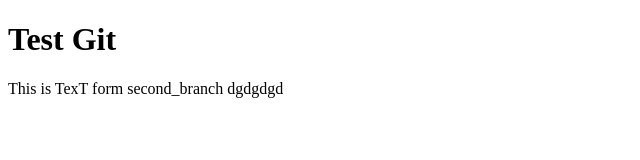
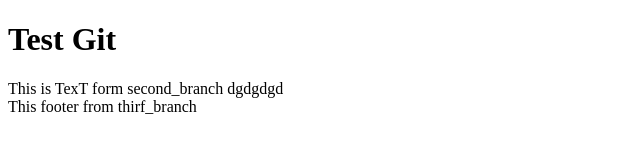
Before and after one commit to SaKuRaSouE/test-git, a plain HTML site: page index.html in a window 1280 px wide. Shown: the whole page, without its empty margins (0-640 px from the left). Drawn offline with Linux system fonts and the light colour scheme.

Commit message:
add footer

```diff
--- a/index.html
+++ b/index.html
@@ -15,6 +15,9 @@
         This is TexT form second_branch
         dgdgdgd
     </main>
+    <footer>
+        This footer from thirf_branch
+    </footer>
 </body>
 
 </html>
```
